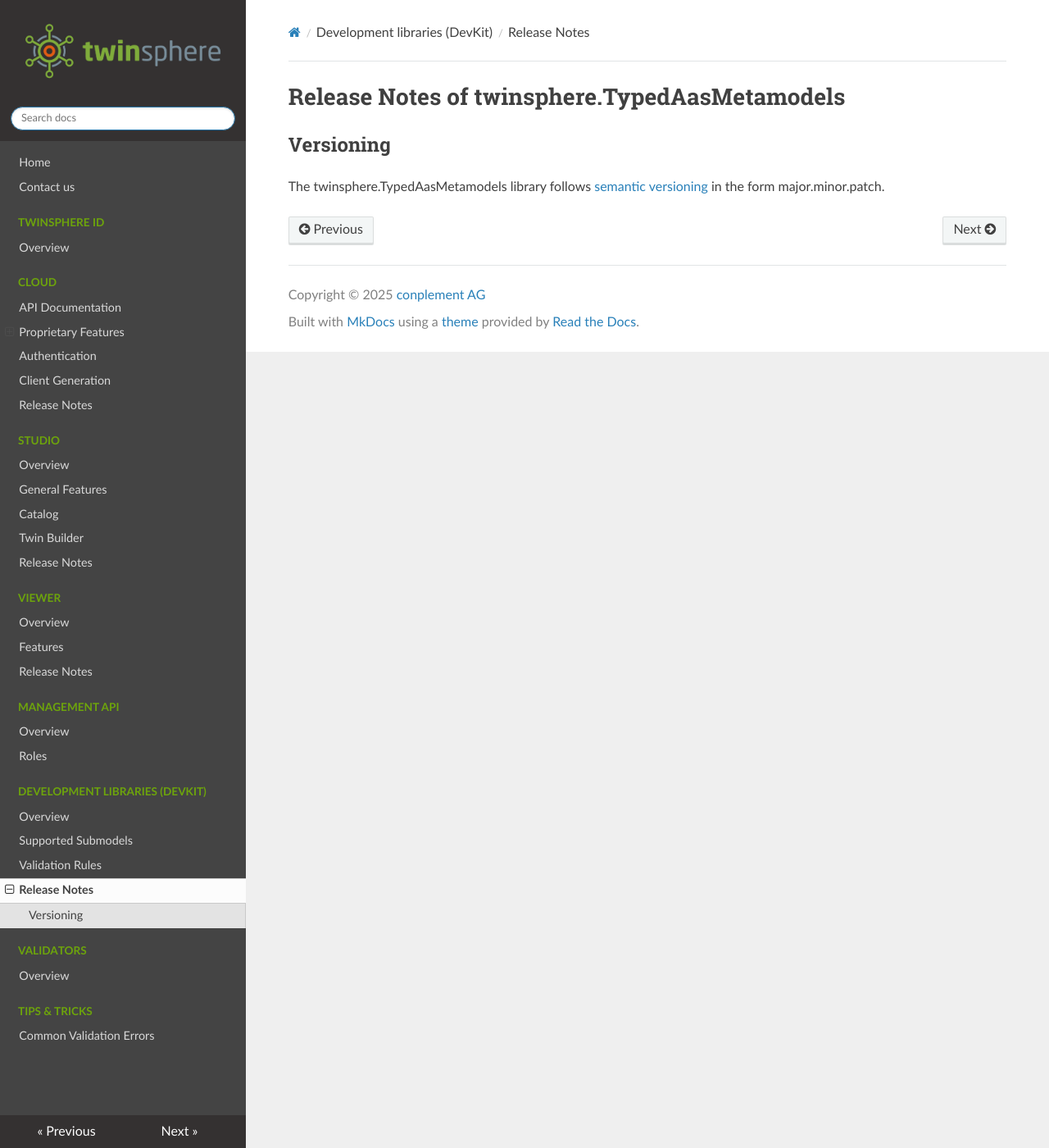
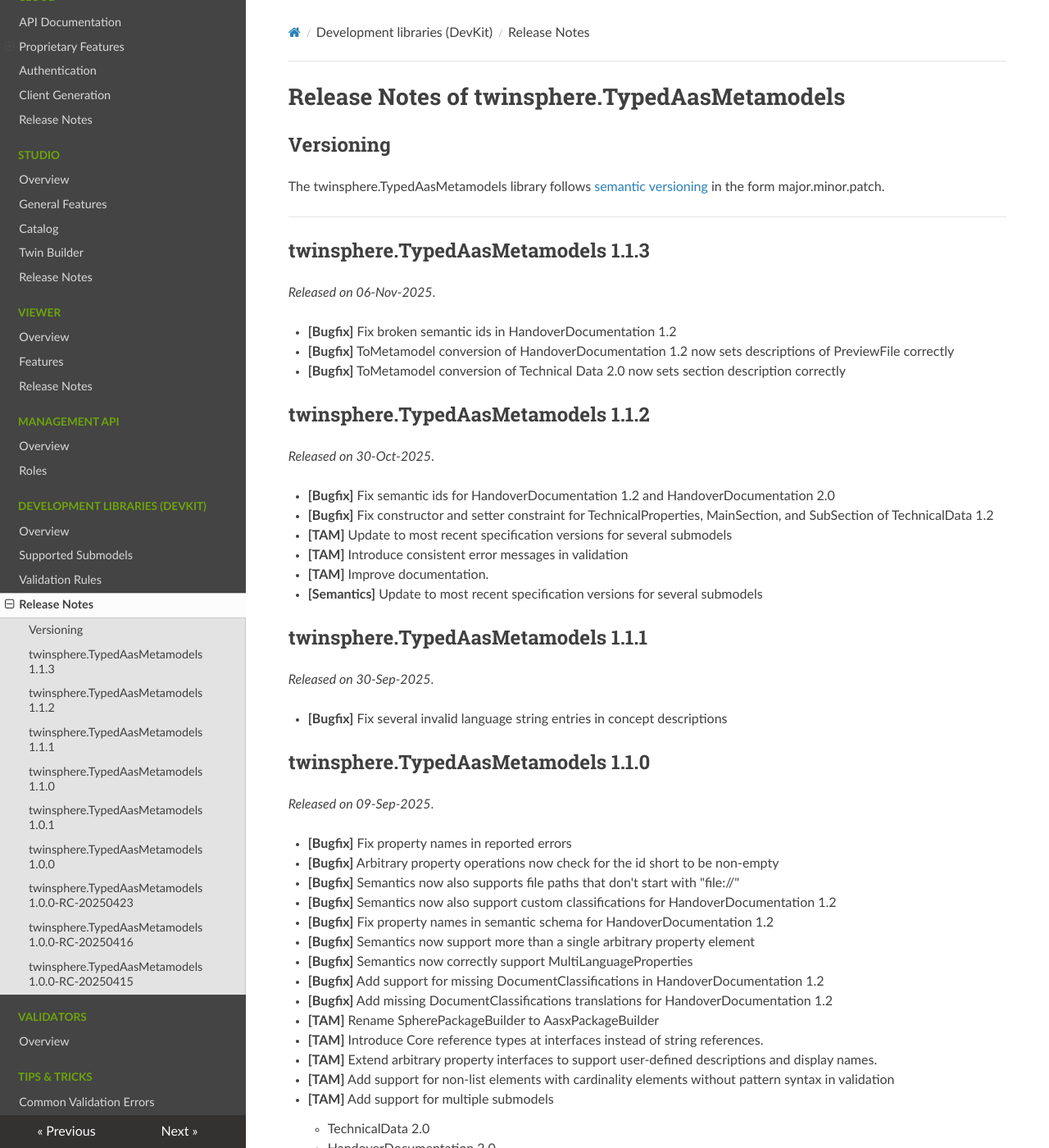
Before and after one commit to twinsphere/twinsphere.github.io, an MkDocs documentation site: the page built from docs/typed-aas-metamodels-release_notes.md, in a window 1280 px wide and 1400 px high. Shown: the whole window at 82% size. Built offline with MkDocs 1.6.1, drawn with Linux system fonts in a browser that asks for light colours; nearby versions of some CDN libraries; some of the changed text lies outside the part shown.

Commit message:
feat(tam): add release notes for TAM

```diff
--- a/docs/typed-aas-metamodels-release_notes.md
+++ b/docs/typed-aas-metamodels-release_notes.md
@@ -3,3 +3,114 @@
 ## Versioning
 
 The twinsphere.TypedAasMetamodels library follows [semantic versioning](https://semver.org/) in the form major.minor.patch.
+
+---
+
+<!--markdownlint-disable no-emphasis-as-heading -->
+
+## twinsphere.TypedAasMetamodels 1.1.3
+
+*Released on 06-Nov-2025*.
+
+- **[Bugfix]** Fix broken semantic ids in HandoverDocumentation 1.2
+- **[Bugfix]** ToMetamodel conversion of HandoverDocumentation 1.2 now sets descriptions of PreviewFile correctly
+- **[Bugfix]** ToMetamodel conversion of Technical Data 2.0 now sets section description correctly
+
+## twinsphere.TypedAasMetamodels 1.1.2
+
+*Released on 30-Oct-2025*.
+
+- **[Bugfix]** Fix semantic ids for HandoverDocumentation 1.2 and HandoverDocumentation 2.0
+- **[Bugfix]** Fix constructor and setter constraint for TechnicalProperties, MainSection, and SubSection of
+  TechnicalData 1.2
+- **[TAM]** Update to most recent specification versions for several submodels
+- **[TAM]** Introduce consistent error messages in validation
+- **[TAM]** Improve documentation.
+- **[Semantics]** Update to most recent specification versions for several submodels
+
+## twinsphere.TypedAasMetamodels 1.1.1
+
+*Released on 30-Sep-2025*.
+
+- **[Bugfix]** Fix several invalid language string entries in concept descriptions
+
+## twinsphere.TypedAasMetamodels 1.1.0
+
+*Released on 09-Sep-2025*.
+
+- **[Bugfix]** Fix property names in reported errors
+- **[Bugfix]** Arbitrary property operations now check for the id short to be non-empty
+- **[Bugfix]** Semantics now also supports file paths that don't start with "file://"
+- **[Bugfix]** Semantics now also support custom classifications for HandoverDocumentation 1.2
+- **[Bugfix]** Fix property names in semantic schema for HandoverDocumentation 1.2
+- **[Bugfix]** Semantics now support more than a single arbitrary property element
+- **[Bugfix]** Semantics now correctly support MultiLanguageProperties
+- **[Bugfix]** Add support for missing DocumentClassifications in HandoverDocumentation 1.2
+- **[Bugfix]** Add missing DocumentClassifications translations for HandoverDocumentation 1.2
+- **[TAM]** Rename SpherePackageBuilder to AasxPackageBuilder
+- **[TAM]** Introduce Core reference types at interfaces instead of string references.
+- **[TAM]** Extend arbitrary property interfaces to support user-defined descriptions and display names.
+- **[TAM]** Add support for non-list elements with cardinality elements without pattern syntax in validation
+- **[TAM]** Add support for multiple submodels
+    - TechnicalData 2.0
+    - HandoverDocumentation 2.0
+    - DigitalNameplate 3.0
+
+## twinsphere.TypedAasMetamodels 1.0.1
+
+*Released on 04-Aug-2025*.
+
+- **[Bugfix]** Packaging now collects all files referenced in a submodel
+- **[Bugfix]** Packaging now allows packages without submodels or concept descriptions
+
+## twinsphere.TypedAasMetamodels 1.0.0
+
+- **[Bugfix]** Packaging now ensures that files and thumbnails are only packaged once
+- **[Bugfix]** HandoverDocumentation now won't throw if the model is erroneous
+- **[Bugfix]** File types now support file paths without "file://" prefix
+- **[TAM]** Add support for more than one shell in packaging
+- **[TAM]** Introduce validations for shell types
+- **[TAM]** Add full support for arbitrary properties
+- **[TAM]** Rename file types and referable types to decrease ambiguity with Core Works
+- **[HandoverDocumentation 1.2]** add support for user defined ClassIds
+- **[TechnicalData 1.2]** upgrade to match latest specification release
+- **[Semantic]** Add human-readable description to semantic schema
+
+*Released on 21-Jul-2025*.
+
+## twinsphere.TypedAasMetamodels 1.0.0-RC-20250423
+
+*Released on 23-Apr-2025*.
+
+- **[TAM]** Introduce library abstractions over core data types (Blob, File, ...) to simplify user experience
+
+## twinsphere.TypedAasMetamodels 1.0.0-RC-20250416
+
+*Released on 16-Apr-2025*.
+
+- **[Bugfix]** Resolve submodels in semantics by semantic ID, not template ID
+
+## twinsphere.TypedAasMetamodels 1.0.0-RC-20250415
+
+*Released on 15-Apr-2025*.
+
+- **[TAM]** Representation, conversion, verification methods and classes for shells
+- **[TAM]** Representation, conversion, verification methods and classes for several submodels
+    - Carbon Footprint 0.9
+    - Contact Informations 1.0
+    - Digital Nameplate 2.0
+    - Handover Documentation 1.2
+    - Hierarchical Structures enabling Bill of Materials 1.1
+    - Technical Data 1.2
+- **[TAM]** Conversion methods for ValueOnly representation
+- **[TAM]** Utilities for package creation
+- **[Semantic]** Semantic schema support for several submodels
+    - Carbon Footprint 0.9
+    - Contact Informations 1.0
+    - Digital Nameplate 2.0
+    - Handover Documentation 1.2
+    - Hierarchical Structures enabling Bill of Materials 1.1
+    - Technical Data 1.2
+- **[Semantic]** Conversion from and to meta model from semantic schema XML
+
+<!--markdownlint-enable no-emphasis-as-heading -->
```
